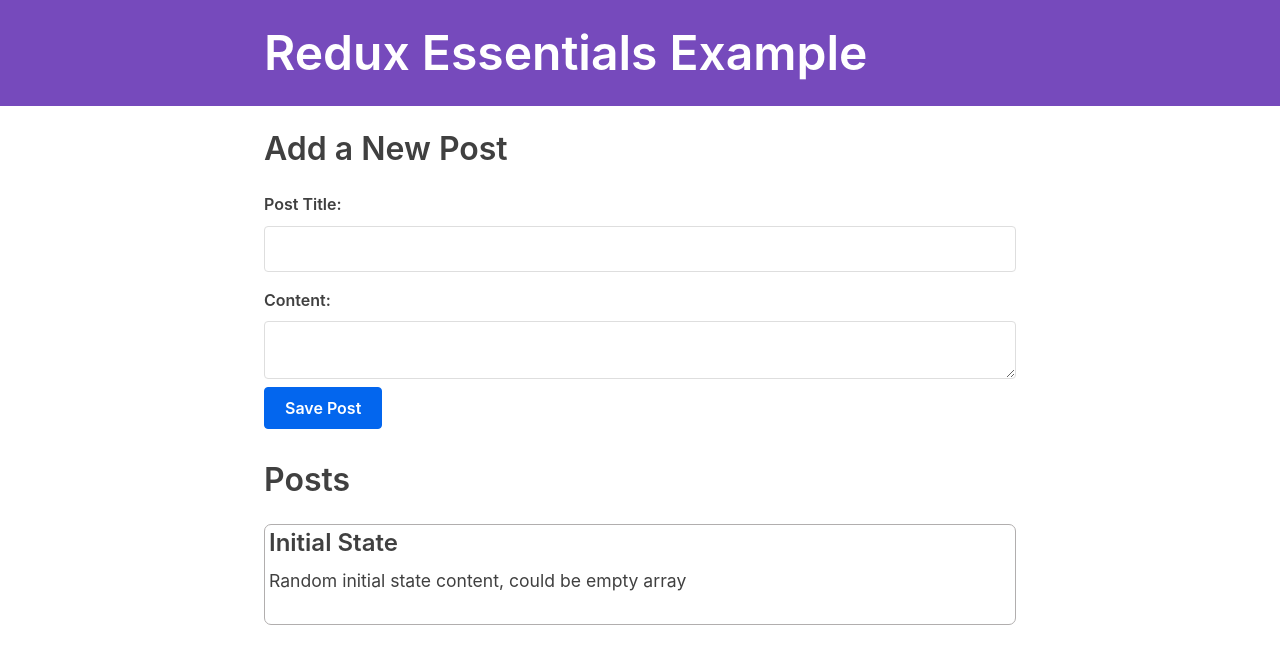
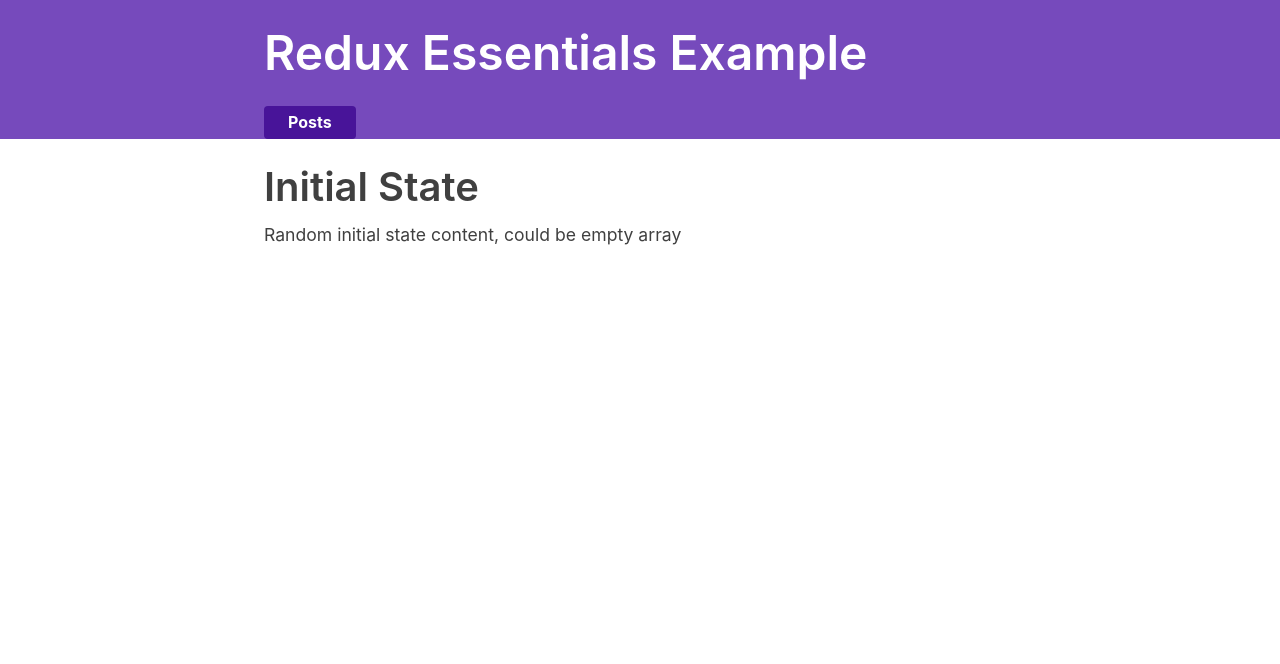
Before and after one commit to Eperuza/redux_tutorial, a React (Create React App) app: page /posts/1 in a window 1280 px wide. Before the commit this address led to /. Shown: the top 664 px of the page. Built offline with nearby package versions, Linux system fonts and the light colour scheme; what @mswjs/data, mock-socket, txtgen would draw is missing.

Commit message:
on editpost form

```diff
--- a/src/App.js
+++ b/src/App.js
@@ -9,6 +9,7 @@
 import { Navbar } from './app/Navbar'
 import {PostsList} from './features/posts/PostsList'
 import {AddPostForm} from './features/posts/AddPostForm'
+import {SinglePostPage} from './features/posts/SinglePostPage'
 
 function App() {
   return (
@@ -26,6 +27,7 @@
               </React.Fragment>
             )}
           />
+          <Route exact path ="/posts/:postId" component = {SinglePostPage}/>
           <Redirect to="/" />
         </Switch>
       </div>
--- a/src/app/Navbar.js
+++ b/src/app/Navbar.js
@@ -1,4 +1,5 @@
 import React from 'react'
+import { Link } from 'react-router-dom'
 
 export const Navbar = () => {
   return (
@@ -7,7 +8,9 @@
         <h1>Redux Essentials Example</h1>
 
         <div className="navContent">
-          <div className="navLinks"></div>
+          <div className="navLinks">
+            <Link to="/">Posts</Link>
+          </div>
         </div>
       </section>
     </nav>
--- a/src/features/posts/PostsList.js
+++ b/src/features/posts/PostsList.js
@@ -1,5 +1,6 @@
 import React from 'react'
 import { useSelector } from 'react-redux'
+import {Link} from 'react-router-dom'
 
 export const PostsList = () =>  {
 
@@ -9,6 +10,9 @@
     <article className="post-excerpt" key={post.id}>
       <h3>{post.title}</h3>
       <p className="post-content">{post.content.substring(0, 100)}</p>
+      <Link to={`/posts/${post.id}`} className = "button muted-button">
+        View Post
+      </Link>
     </article>
   ))
 
--- /dev/null
+++ b/src/features/posts/SinglePostPage.js
@@ -0,0 +1,29 @@
+import React from 'react'
+import { useSelector } from 'react-redux'
+
+export const SinglePostPage = ({match}) => {
+
+  //determine what post to render
+  const { postId } = match.params
+  const post = useSelector(state => (
+    state.posts.find(post => post.id === postId)
+  ))
+
+  //in case url is manipulated with a postId that doesn't exist
+  if(!post){
+    return(
+      <section>
+        <h2>Post not found!</h2>
+      </section>
+    )
+  }
+
+  return (
+    <section>
+      <article className="post">
+        <h2>{post.title}</h2>
+        <p className="post-content">{post.content}</p>
+      </article>
+    </section>
+  )
+}
--- a/src/features/posts/postsSlice.js
+++ b/src/features/posts/postsSlice.js
@@ -10,9 +10,17 @@
   reducers: {
     postAdded(state, action){
       state.push(action.payload)
+    },
+    postUpdated(state,action){
+      const {id, title, content} = action.payload;
+      const existingPost = state.find(post => post.id === id)
+      if (existingPost) {
+        existingPost.title = title
+        existingPost.content = content
+      }
     }
   }
 });
 
-export const {postAdded} = postsSlice.actions
+export const {postAdded, postUpdated} = postsSlice.actions
 export default postsSlice.reducer
```
Also changed, not shown: src/features/posts/EditPostForm.js (added, +12 -0 lines).
